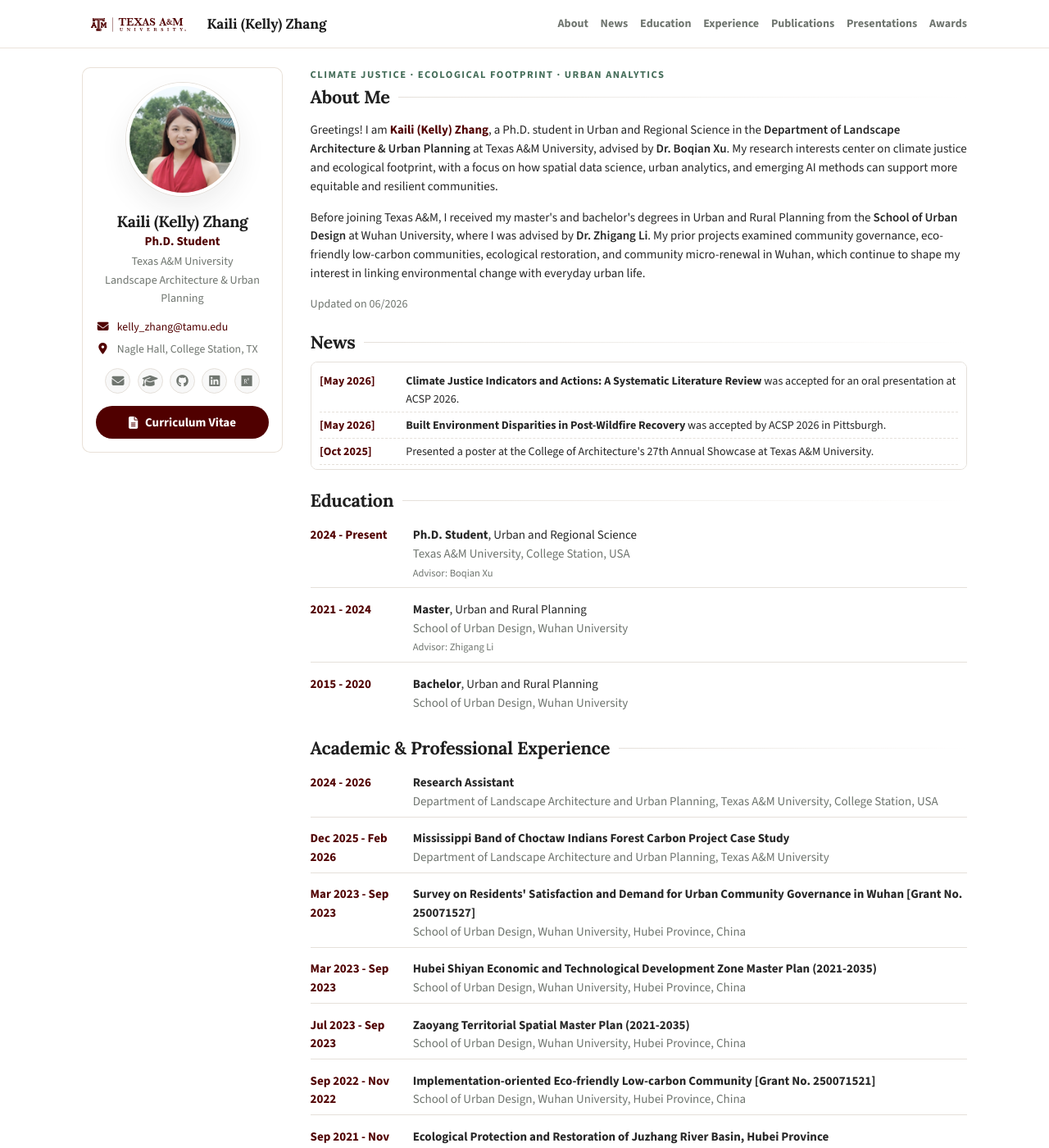
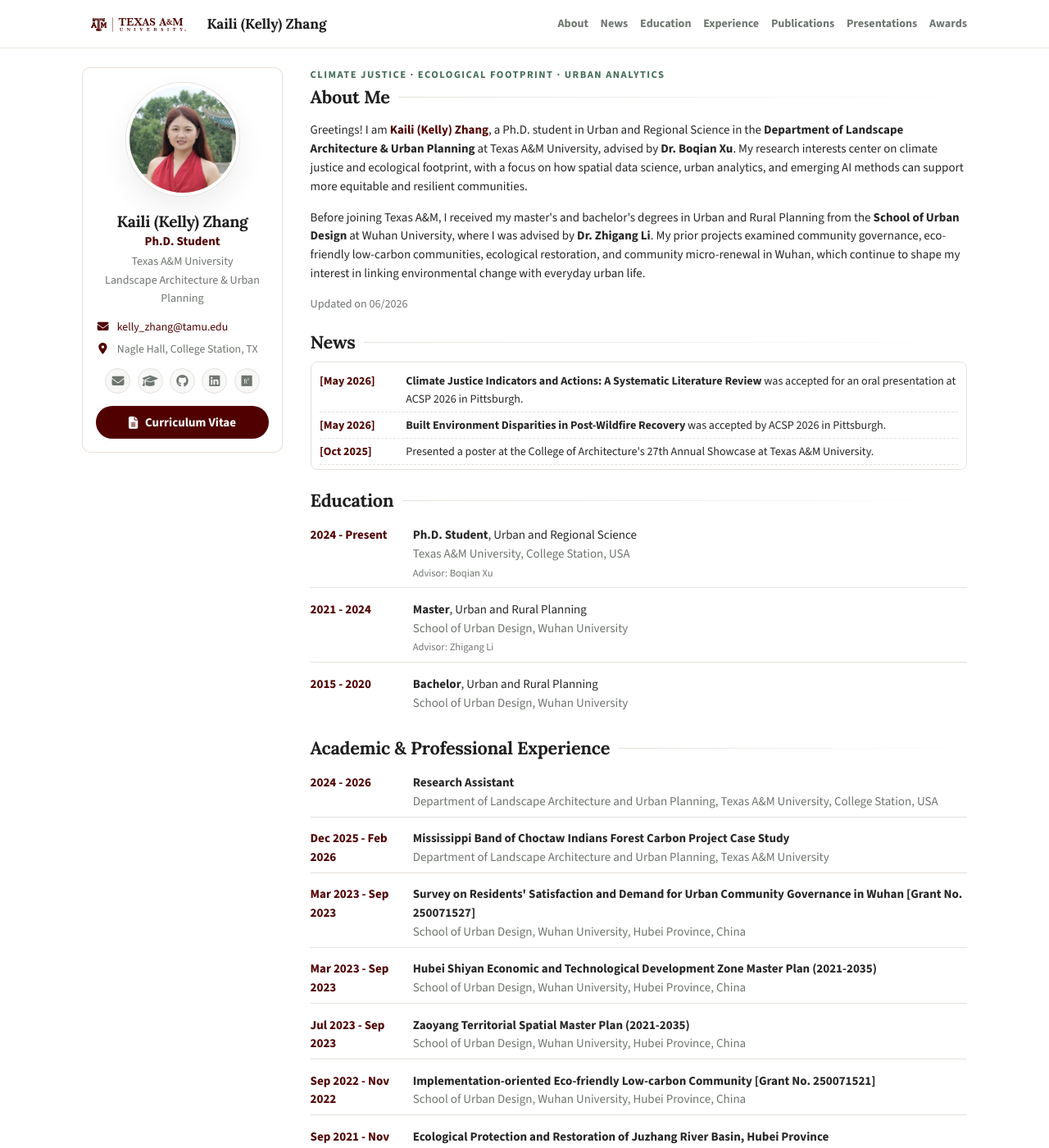
Before and after one commit to kellyzhang8/kellyzhang8.github.io, a Jekyll site: the page index.html, which Jekyll copies as it is, in a window 1280 px wide and 1400 px high. Shown: the whole window at 82% size. Built offline with Jekyll 4.4.1, drawn with Linux system fonts in a browser that asks for light colours.

Commit message:
Refine about link emphasis and news location

```diff
--- a/assets/css/main.css
+++ b/assets/css/main.css
@@ -282,8 +282,8 @@
 
 .intro-section a {
   border-bottom: 0;
-  color: inherit;
-  font-weight: 600;
+  color: var(--text);
+  font-weight: 800;
 }
 
 .intro-section a:hover {
--- a/index.html
+++ b/index.html
@@ -113,7 +113,7 @@
       <section id="news">
         <h2>News</h2>
         <ul class="news-list">
-          <li><span class="news-date">[May 2026]</span><span class="news-body"><strong>Climate Justice Indicators and Actions: A Systematic Literature Review</strong> was accepted for an oral presentation at ACSP 2026.</span></li>
+          <li><span class="news-date">[May 2026]</span><span class="news-body"><strong>Climate Justice Indicators and Actions: A Systematic Literature Review</strong> was accepted for an oral presentation at ACSP 2026 in Pittsburgh.</span></li>
           <li><span class="news-date">[May 2026]</span><span class="news-body"><strong>Built Environment Disparities in Post-Wildfire Recovery</strong> was accepted by ACSP 2026 in Pittsburgh.</span></li>
           <li><span class="news-date">[Oct 2025]</span><span class="news-body">Presented a poster at the College of Architecture's 27th Annual Showcase at Texas A&amp;M University.</span></li>
           <li><span class="news-date">[Aug 2025]</span><span class="news-body">Presented <strong>DisasterVLP</strong> at the Summer School on Cyberinfrastructure and Disaster Resilience, TAMU.</span></li>
```
